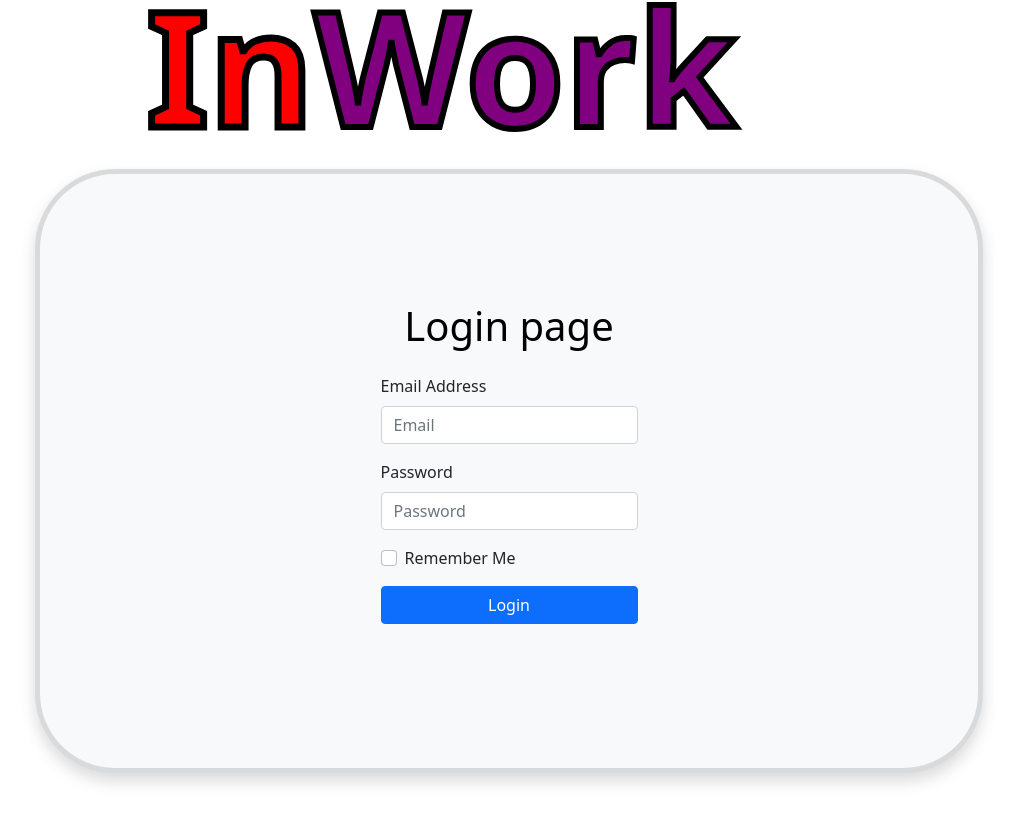
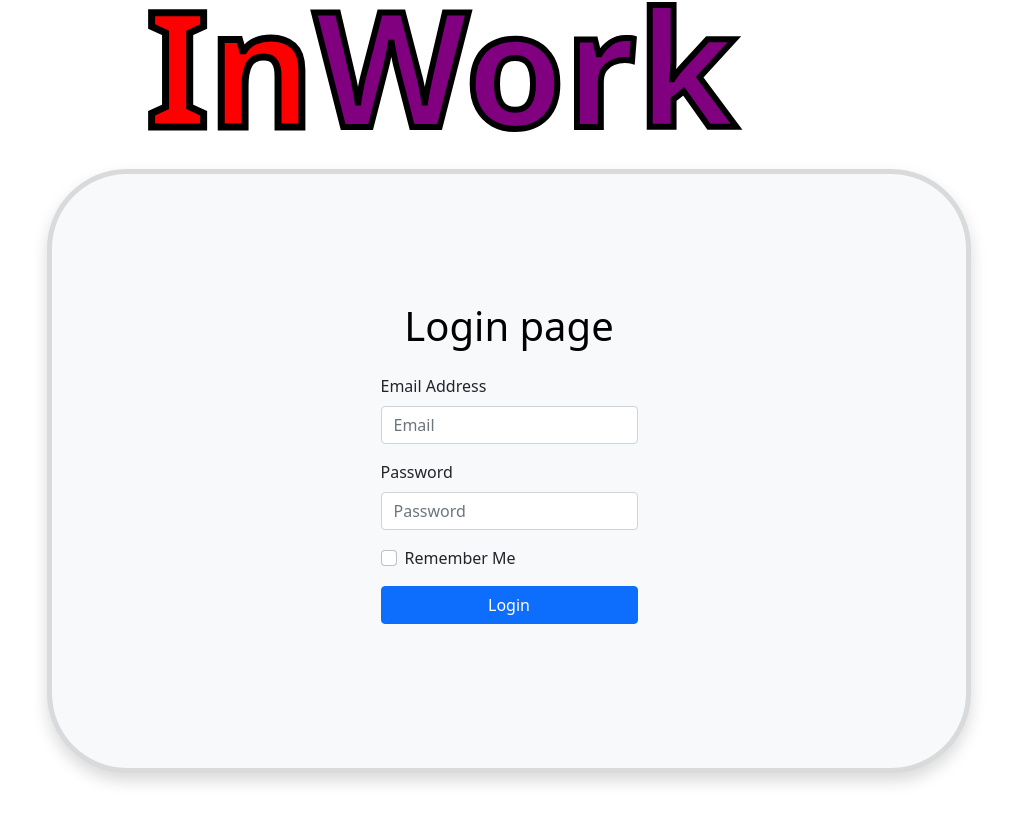
Before and after one commit to eugen1701/platforma, a React (Create React App) app: page /login in a window 1280 px wide. Shown: the part 383-1206 px from the top of the page, without its empty margins (119-1136 px from the left). Built offline with nearby package versions, Linux system fonts and the light colour scheme.

Commit message:
Added div to Login

```diff
--- a/src/components/auth/login/Login.tsx
+++ b/src/components/auth/login/Login.tsx
@@ -47,7 +47,8 @@ export const Login: React.FC = () => {
         <div id="in-page-logo" className="col">
           {<Logo />}
         </div>
-        <Card className="col-xxl-auto border-5 shadow bg-light" id="card">
+        <div className="col">
+        <Card className="border-5 shadow bg-light" id="card">
           <div className="p-5 m-auto rounded-lg">
             <h1 id="login__heading" className="text-black text-large">
               Login page
@@ -77,6 +78,7 @@ export const Login: React.FC = () => {
             </Form>
           </div>
         </Card>
+        </div>
       </div>
     </div>
   );
```
